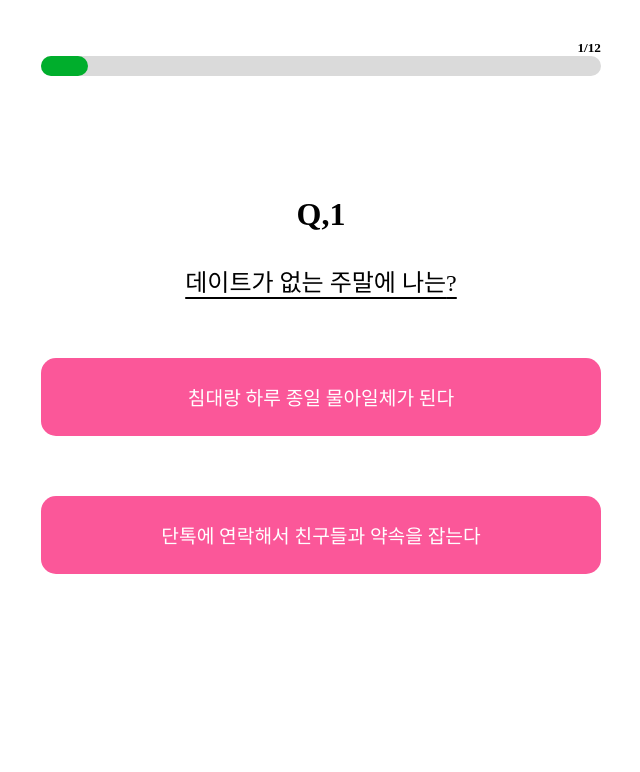
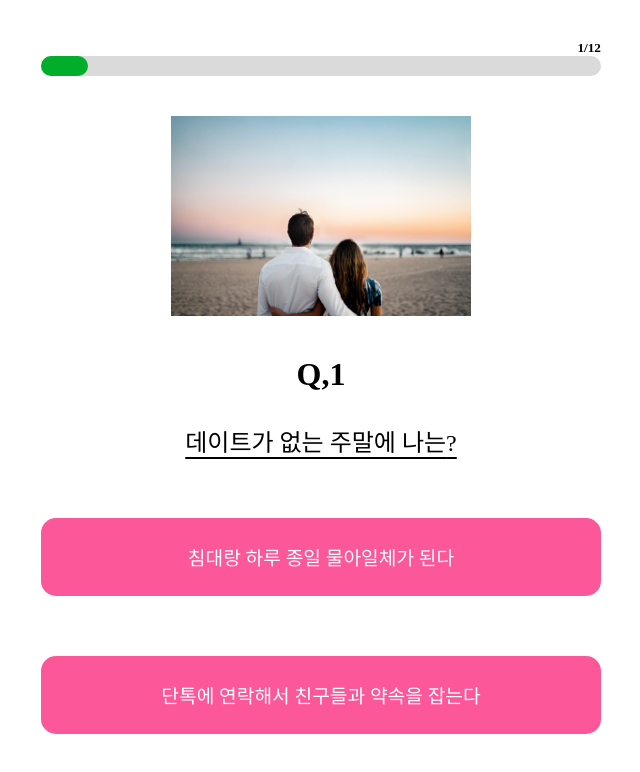
Before and after one commit to taewok/MBTI, a React (Create React App) app: page / in a window 1280 px wide. Both pictures are taken after a click on the button "검사하기". Shown: the top 772 px of the page, without its empty margins (319-959 px from the left). Built offline with nearby package versions, Linux system fonts and the light colour scheme; a web font is replaced by a local one.

Commit message:
feat: 페이지 번호에 따라 자동으로 사진이 바뀌게

```diff
--- a/src/page/Question.js
+++ b/src/page/Question.js
@@ -9,8 +9,6 @@ const Question = () => {
   const [num, setNum] = useState(1);
   //질문 하나하나에 mbti 성향을 기록
   const [mbtiList, setMbtiList] = useState([]);
-  //최종적인 mbti 기록
-  const [mbti, setMbti] = useState("");
 
   useEffect(() => {
     const pageNum = location.pathname.split("/");
@@ -107,54 +105,21 @@ const Question = () => {
 
   const OptionOnClick = (value) => {
     mbtiList.push(value);
-    navigate(`/question/${num + 1}`);
     setNum(num + 1);
 
-    let str = 0;
-    // I성향인지 E성향인지 판별
-    if (num / 3 === 1) {
-      for (let i = 0; i < 3; i++) {
-        if (mbtiList[i] === "E") str += 1;
-      }
-      if (str >= 2) setMbti((value) => value + "E");
-      else setMbti("I");
-      str = 0;
-    }
-    // S성향인지 N성향인지 판별
-    if (num / 3 === 2) {
-      for (let i = 0; i < 3; i++) {
-        if (mbtiList[i] === "S") str += 1;
-      }
-      if (str >= 2) setMbti((value) => value + "S");
-      else setMbti((value) => value + "N");
-      str = 0;
-    }
-    // F성향인지 F성향인지 판별
-    if (num / 3 === 3) {
-      for (let i = 0; i < 3; i++) {
-        if (mbtiList[i] === "F") str += 1;
-      }
-      if (str >= 2) setMbti((value) => value + "F");
-      else setMbti((value) => value + "P");
-      str = 0;
-    }
-    // J성향인지 P성향인지 판별
-    if (num / 3 === 4) {
-      for (let i = 0; i < 3; i++) {
-        if (mbtiList[i] === "J") str += 1;
-      }
-      if (str >= 2) setMbti((value) => value + "J");
-      else setMbti((value) => value + "P");
-      str = 0;
-    }
-
-    if (num === 12) navigate(`/question/result`);
+    //마지막 질문 클릭시 결과 페이지로 이동
+    if (num === 12)
+      navigate(`/question/result`, { state: { mbtiList: mbtiList } });
+    else navigate(`/question/${num + 1}`);
   };
 
   return (
     <Container>
       <ProgressNum>{num}/12</ProgressNum>
       <Progress progress={num}></Progress>
+      <ImgBox>
+        <ReferenceImg src={`/images/참고${num}.jpg`} />
+      </ImgBox>
       <Section>
         <QuestionNum>Q,{num}</QuestionNum>
         <QuestionText>{questionList[num - 1].question}?</QuestionText>
@@ -180,9 +145,11 @@ const OptionAnimation = keyframes`
   }
 `;
 
-const Container = styled.div``;
+const Container = styled.div`
+  width: 560px;
+`;
 const Section = styled.section`
-  padding-top: 15vh;
+  padding-top: 5vh;
 `;
 const ProgressNum = styled.h5`
   text-align: right;
@@ -205,6 +172,16 @@ const Progress = styled.div`
     border-radius: 15px;
   }
 `;
+
+const ImgBox = styled.div`
+  display: flex;
+  justify-content: center;
+  padding-top: 5vh;
+`;
+const ReferenceImg = styled.img`
+  width: 300px;
+`;
+
 const QuestionNum = styled.h1`
   padding-bottom: 30px;
   text-align: center;
@@ -218,8 +195,8 @@ const QuestionText = styled.div`
 `;
 const Option = styled.div`
   margin-top: 60px;
-  padding: 25px 30px;
-  width: 500px;
+  padding: 25px 0px;
+  width: 100%;
   background-color: #fb5799;
   border-radius: 15px;
   color: white;
```
